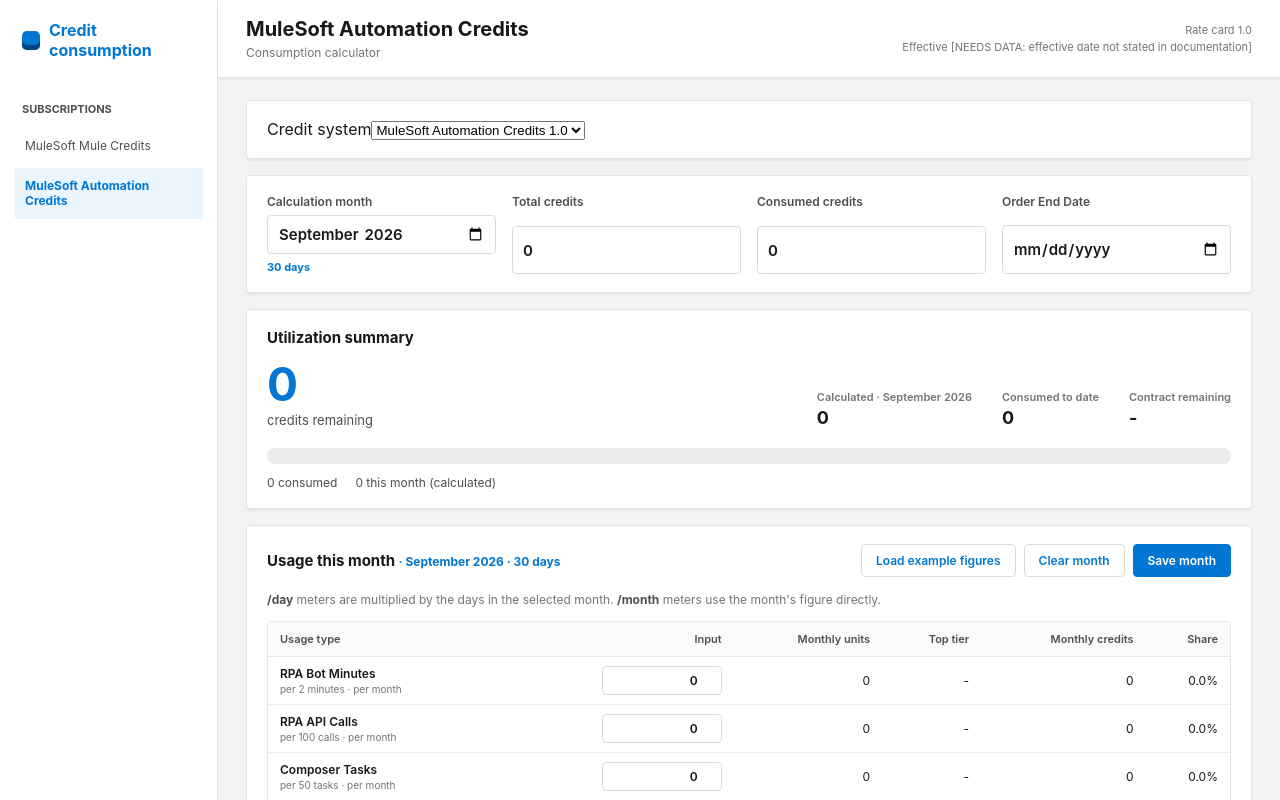
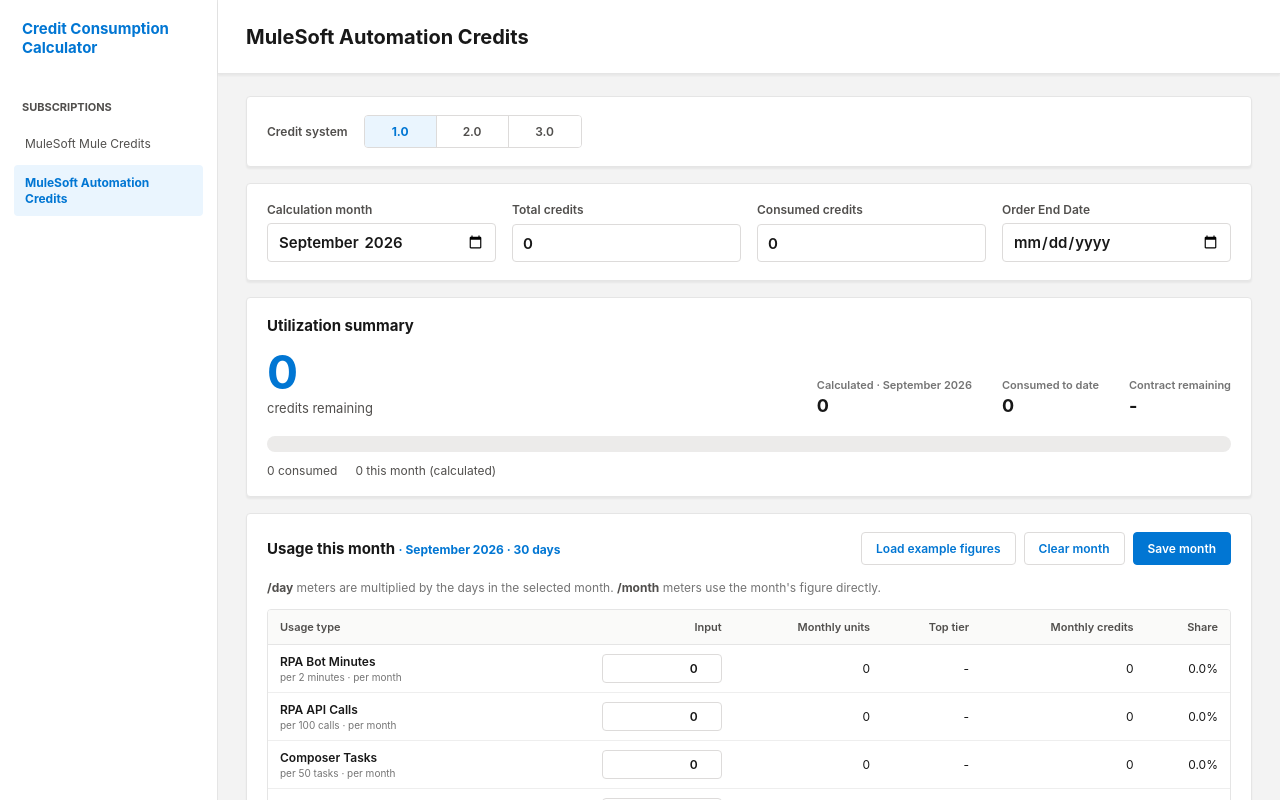
Before and after one commit to decoder-17/Credit-Consumption-Calculator, a React (Vite) app: page / in a window 1280 px wide. Both pictures are taken after a click on the button "MuleSoft Automation Credits". Shown: the top 800 px of the page. Built offline with nearby package versions, Linux system fonts and the light colour scheme.

Commit message:
fix: simplify calculator navigation

```diff
--- a/src/ui/App.tsx
+++ b/src/ui/App.tsx
@@ -179,10 +179,7 @@
   return (
     <div className="app-shell">
       <aside className="sidebar">
-        <div className="sidebar-brand">
-          <span className="brand-mark" />
-          Credit consumption
-        </div>
+        <div className="sidebar-brand">Credit Consumption Calculator</div>
         <nav className="subscription-nav" aria-label="Subscriptions">
           <h2>Subscriptions</h2>
           {[...providerRegistry.values()].map((item) => (
@@ -199,32 +196,34 @@
       </aside>
       <main className="workspace">
         <header className="topbar">
-          <div>
-            <h1>{provider.displayName}</h1>
-            <p>Consumption calculator</p>
-          </div>
-          <div className="rate-meta">
-            Rate card {profile.rateCard.version}
-            <br />
-            Effective {profile.rateCard.effectiveDate}
-          </div>
+          <h1>{provider.displayName}</h1>
         </header>
         <div className="workspace-content">
           {provider.models && (
-            <section className="card model-card">
-              <label className="model-select">
-                <span>Credit system</span>
-                <select
-                  value={modelId}
-                  onChange={(event) => setModelId(event.target.value)}
-                >
-                  {provider.models.map((model) => (
-                    <option key={model.id} value={model.id}>
-                      {model.displayName}
-                    </option>
-                  ))}
-                </select>
-              </label>
+            <section
+              className="card model-card"
+              aria-labelledby="credit-system-label"
+            >
+              <div className="model-label" id="credit-system-label">
+                Credit system
+              </div>
+              <div
+                className="model-switcher"
+                role="group"
+                aria-labelledby="credit-system-label"
+              >
+                {provider.models.map((model) => (
+                  <button
+                    className={model.id === modelId ? "selected" : ""}
+                    key={model.id}
+                    type="button"
+                    aria-pressed={model.id === modelId}
+                    onClick={() => setModelId(model.id)}
+                  >
+                    {model.rateCard.version}
+                  </button>
+                ))}
+              </div>
             </section>
           )}
           <section className="card controls-card">
@@ -242,7 +241,6 @@
                     })
                   }
                 />
-                <small>{days} days</small>
               </label>
               <label className="control">
                 <span>Total credits</span>
--- a/src/ui/styles.css
+++ b/src/ui/styles.css
@@ -35,18 +35,11 @@
 .sidebar-brand {
   display: flex;
   align-items: center;
-  gap: 9px;
   padding: 0 8px;
   color: var(--blue);
-  font-size: 16px;
+  font-size: 15px;
   font-weight: 700;
-}
-.brand-mark {
-  width: 19px;
-  height: 19px;
-  border-radius: 5px;
-  background: var(--blue);
-  box-shadow: inset 0 -5px #014486;
+  line-height: 1.25;
 }
 .subscription-nav {
   display: grid;
@@ -109,17 +102,6 @@
   margin: 0;
   font-weight: 700;
 }
-.topbar p {
-  color: var(--muted);
-  font-size: 12px;
-  margin: 4px 0 0;
-}
-.rate-meta {
-  text-align: right;
-  color: var(--muted);
-  font-size: 11px;
-  line-height: 1.5;
-}
 .workspace-content {
   max-width: 1300px;
   margin: auto;
@@ -168,8 +150,46 @@
   box-shadow: 0 0 0 3px #1b96ff40;
 }
 .control small {
+  display: none;
+}
+.model-card {
+  display: flex;
+  align-items: center;
+  gap: 16px;
+}
+.model-label {
+  color: #514f4d;
+  font-size: 12px;
+  font-weight: 600;
+}
+.model-switcher {
+  display: inline-flex;
+  border: 1px solid #dddbda;
+  border-radius: 4px;
+  overflow: hidden;
+}
+.model-switcher button {
+  border: 0;
+  border-right: 1px solid #dddbda;
+  background: #fff;
+  color: #514f4d;
+  cursor: pointer;
+  font: inherit;
+  font-size: 12px;
+  font-weight: 600;
+  min-width: 72px;
+  padding: 8px 14px;
+}
+.model-switcher button:last-child {
+  border-right: 0;
+}
+.model-switcher button:hover {
+  background: #f4f6f9;
   color: var(--blue);
-  font-size: 11px;
+}
+.model-switcher button.selected {
+  background: #eaf5fe;
+  color: var(--blue);
   font-weight: 700;
 }
 .inline-button {
```
